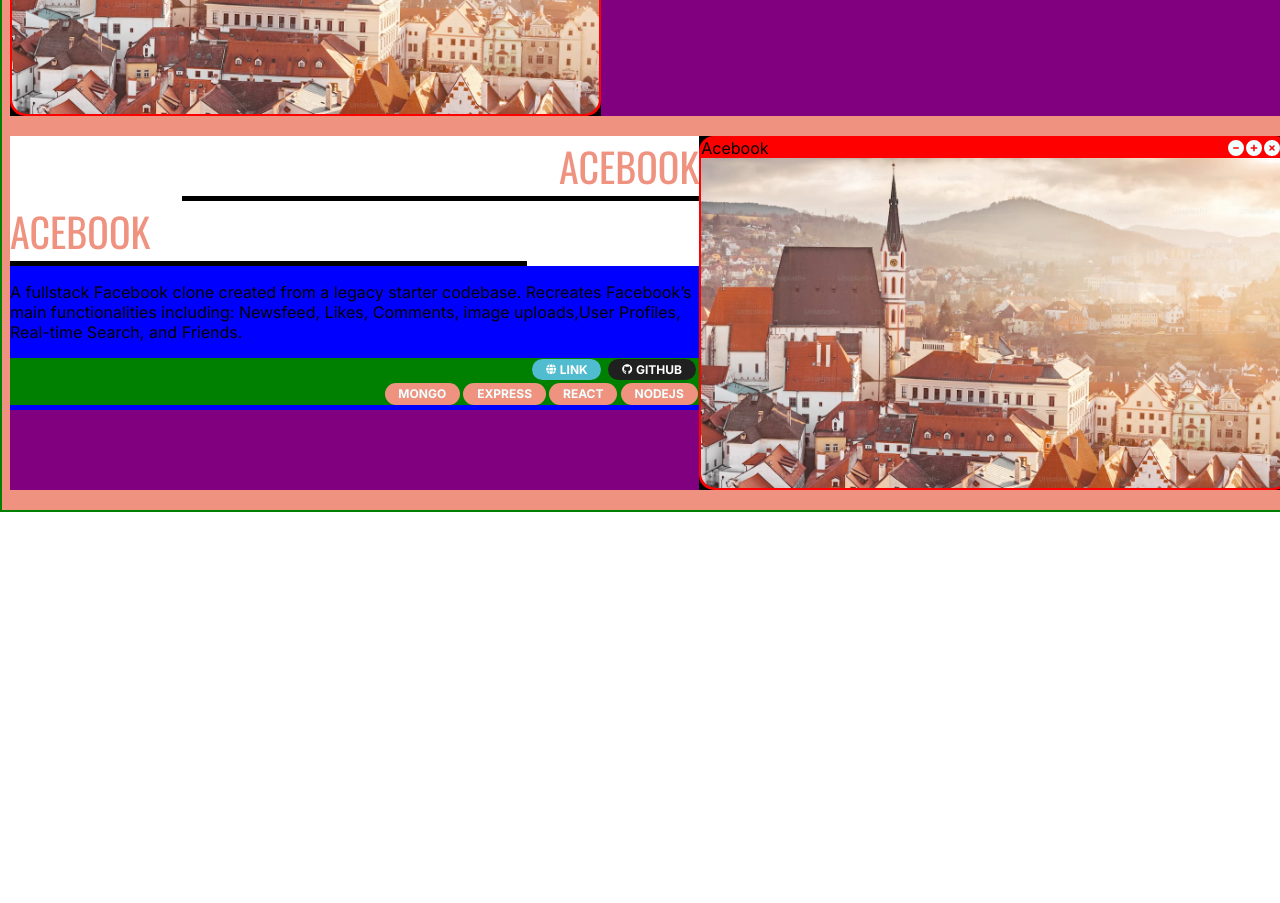
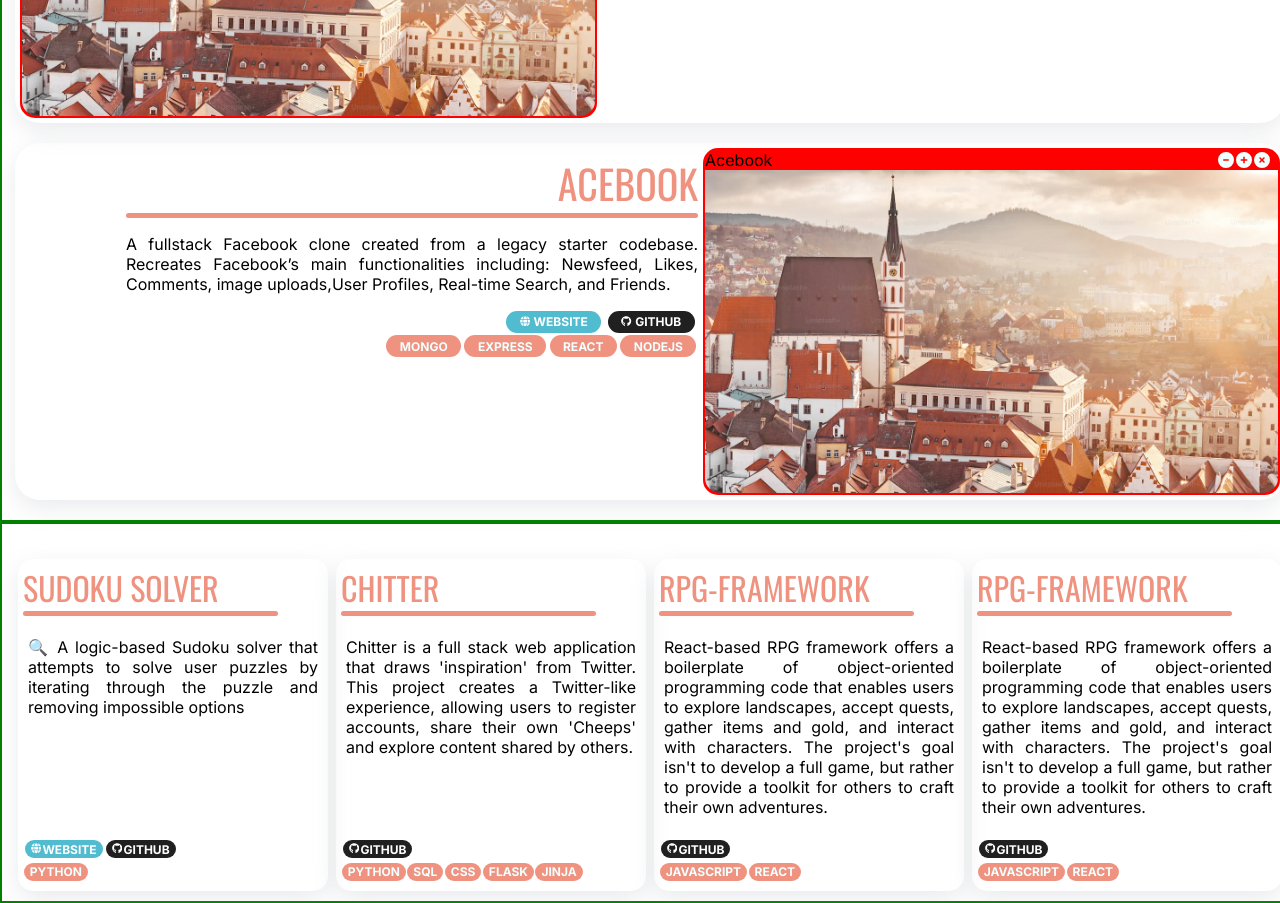
Before and after one commit to Fordcois/Portfolio, a Next.js app: page / in a window 1280 px wide. Shown: the part 240-1143 px from the top of the page. Before the commit the page ends 800 px from the top, so only its background shows below. Built offline with nearby package versions, Linux system fonts and the light colour scheme.

Commit message:
Extracts TechStack into Seperate Componenet

```diff
--- a/src/app/globals.css
+++ b/src/app/globals.css
@@ -3,6 +3,7 @@
   --Pink: #ef9380;
   --Blue: #51bbcf;
   --MainFont: "Oswald", sans-serif;
+  --Shadow:box-shadow: rgba(149, 157, 165, 0.2) 0px 8px 24px;
 }
 
 body {
@@ -129,12 +130,12 @@ body {
   height: 5px;
   width: 85%;
   background-color: var(--Pink);
+  border-radius: 50px;
 }
 
 .Project-Description{
   text-align: justify;
   text-justify: inter-word;
-  padding-right: 15%;
 }
 
 .BrowserButton {
--- a/src/app/page.js
+++ b/src/app/page.js
@@ -11,10 +11,11 @@ export default function Home() {
     <>
     {/* <HomePage />
     <BrowserProjects />
-    <NonVisualProjects/>
+
     <Contact/>
     <ContainerTest/> */}
     <ResonsiveImage />
+    <NonVisualProjects/>
     </>
   );
 }
--- a/src/app/style.css
+++ b/src/app/style.css
@@ -3,15 +3,73 @@
   --Pink: #ef9380;
   --Blue: #51bbcf;
   --MainFont: "Oswald", sans-serif;
+  --Shadow:rgba(149, 157, 165, 0.2) 0px 8px 24px;
+
 }
 
 .container {
-  background-color: #ef9380;
     width: 100%;
     margin-left: auto;
     margin-right: auto;
     padding-left: 0.5rem;
     padding-right: 0.5rem;
+  }
+
+.container-wrapContent {
+  display: flex;
+  flex-wrap: wrap;
+  justify-content: space-evenly;
+  padding: 10px;
+  width: 100%;
+  margin-left: auto;
+  margin-right: auto;
+  padding-left: 0.5rem;
+  padding-right: 0.5rem;
+}
+  /* xs */
+  @media (min-width: 475px) {
+    .container-wrapContent {
+      max-width: 475px;
+      border: 2px solid blue;
+    }
+
+}
+
+/* sm */
+  @media (min-width: 640px) {
+    .container-wrapContent {
+      max-width: 640px;
+      border: 2px solid red;
+    }
+  }
+
+  /* md */
+  @media (min-width: 768px) {
+    .container-wrapContent {
+      max-width: 768px;
+      border: 2px solid green;
+    }
+  }
+
+  /* lg */
+  @media (min-width: 1024px) {
+    .container-wrapContent {
+      max-width: 1024px;
+    }
+  }
+
+  /* xl */
+  @media (min-width: 1280px) {
+    .container-wrapContent {
+      max-width: 1280px;
+    }
+  }
+
+  /* 2xl */
+  @media (min-width: 1536px) {
+    .container-wrapContent {
+      max-width: 1536px;
+    }
   }
 
 
@@ -20,7 +78,10 @@
     flex-direction: column;
     justify-content: center;
     align-items: center;
-    background-color: rgb(210, 154, 210);
+    margin: 5px;
+    padding: 5px;
+    border-radius: 25px;
+    box-shadow: var(--Shadow);
 }
 
 .Homepage-Background{
@@ -175,7 +236,6 @@
       margin-bottom: 20px;
       align-items: flex-start;
       height: min-content;
-      background-color: purple;
     }
   }
 
--- a/src/components/BrowserProjects/browser-desc.js
+++ b/src/components/BrowserProjects/browser-desc.js
@@ -3,29 +3,22 @@ import TechStackDisplay from './tech-stack';
 
 const BrowserDesc = ({Align,projectName,projectDescription,projectTechUsed,github,website}) => {
 
+
+
 return (
   // TODO Media query This
 
-  <div style={{backgroundColor:'blue',justifyContent:'flex-start',width:'70%'}}>
-      {/* Right Align  */}
-    <div style={{backgroundColor:'white',textAlign:'right'}}>
+  <div style={{justifyContent:'flex-start',width:'70%',padding:'5px'}}>
+
+    <div style={{textAlign:Align}}>
       <span className="TitlePinkGradient" style={{ marginLeft: 'auto' }}>{projectName.toUpperCase()}</span>
-      <div style={{ width: '75%', marginLeft: 'auto', backgroundColor: 'black',height:'5px' }}></div>
-    </div>
-    {/* Left Align */}
-    <div style={{backgroundColor:'white',textAlign:'left'}}>
-      <span className="TitlePinkGradient" style={{ marginLeft: 'auto' }}>{projectName.toUpperCase()}</span>
-      <div style={{ width: '75%', backgroundColor: 'black',height:'5px' }}></div>
+      <div className="TitlePinkGradient-Underline" style={{ marginLeft: (Align === 'Right' ? 'auto' : '0')}}></div>
     </div>
 
-            <p>{projectDescription}</p>
-            <TechStackDisplay TechStack={projectTechUsed} Github={github} Website={website} />
-
-
-
+    <p className="Project-Description" style={{paddingRight:(Align === 'Left' ? '15%' : '0%'),paddingLeft:(Align === 'Right' ? '15%' : '0%')}}>{projectDescription}</p>
+    <TechStackDisplay TechStack={projectTechUsed} Github={github} Website={website} Align={Align}/>
 
   </div>
-      );
-};
+      );};
 
 export default BrowserDesc;
--- a/src/components/BrowserProjects/browser-image.js
+++ b/src/components/BrowserProjects/browser-image.js
@@ -9,7 +9,7 @@ const BrowserImage = ({ Align, projectName, image }) => {
 
     return (
         // TODO Justify Content Needs to be pushed to a Media Query!
-        <div style={{ backgroundColor: 'black', width: '60%', display: 'flex', justifyContent: 'center' }}>
+        <div style={{ width: '60%', display: 'flex', justifyContent: 'center' }}>
             <div style={{ width: 'auto', height: 'auto', display: 'flex', flexDirection: 'column',border:'2px solid red',borderRadius:'15px 15px 15px 15px', backgroundColor:'red' }}>
                 <div style={{ backgroundColor: 'red', width: '100%', display:'flex', justifyContent:'space-between',borderRadius:'15px 15px 0px 0px'}}>
                     <span >{projectName}</span>
--- a/src/components/BrowserProjects/tech-stack.js
+++ b/src/components/BrowserProjects/tech-stack.js
@@ -1,18 +1,17 @@
 import React from 'react';
 import { FaGithub, FaGlobe } from "react-icons/fa";
 
-const TechStackDisplay = ({TechStack,Github,Website}) => {
+const TechStackDisplay = ({Align,TechStack,Github,Website}) => {
 
 return (
 
-  <div style={{backgroundColor:'green',textAlign:'right',width:'100%'}}>
-
+<div style={{textAlign:Align,width:'100%'}}>
 
             <div style={{marginBottom:'5px',justifyContent:'right'}}>
                 {Website ? (
                 <a href={Website} style={{ textDecoration: "none", color: "inherit" }} >
                     <span className="TechBubbleBlue">
-                        <FaGlobe style={{ fontSize: ".65rem", marginRight: ".5%" }} />LINK
+                        <FaGlobe style={{ fontSize: ".65rem", marginRight: ".5%" }} />WEBSITE
                     </span>
                 </a>
                 ) : null}
@@ -28,7 +27,7 @@ return (
 
             </div>
 
-            <div style={{display:'flex', marginBottom:'5px',justifyContent:'right',flexWrap:'wrap'}}>
+            <div style={{display:'flex', marginBottom:'5px',justifyContent:Align,flexWrap:'wrap'}}>
                 {TechStack.map((tech, index) => (
                 <span key={index} className="TechBubble">
                     {tech.toUpperCase()}
--- a/src/components/NoVisualProjects.js
+++ b/src/components/NoVisualProjects.js
@@ -19,6 +19,7 @@ const projects = [
         "🔍 A logic-based Sudoku solver that attempts to solve user puzzles by iterating through the puzzle and removing impossible options",
     techUsed: ["Python"],
     github: "https://github.com/Fordcois/sudokuSolver",
+    website:'facebook.com'
     },
     {
     name: "Chitter",
@@ -42,7 +43,7 @@ const projects = [
 
 const Lorum = 'Lorem ipsum dolor sit amet, consectetur adipiscing elit. Donec in felis at risus gravida dictum quis quis ex. Aliquam congue tellus eu laoreet laoreet. In laoreet magna sed orci blandit pharetra. Duis id nulla et mauris suscipit malesuada. Fusce sagittis ipsum ac massa convallis lobortis. Integer at orci ac ligula lobortis posuere non vel lacus. Vivamus volutpat tellus a est semper, ut commodo lectus bibendum. Praesent tincidunt bibendum mauris, placerat aliquam dui aliquam nec. Suspendisse non ligula in orci interdum ornare. Cras vel tempus odio. Pellentesque eget volutpat lorem, vel dapibus massa. Lorem ipsum dolor sit amet, consectetur adipiscing elit. Suspendisse in bibendum lectus. '
 return (
-<div className="NoGraphic-ProjectDiv-Container" >
+<div className="container-wrapContent" >
 {projects.map((project,index) => (
     <SingleNonVisualProject key={index} name={project.name} description = {project.description} tech={project.techUsed} github={project.github} website={project.website}/>
 
--- a/src/components/SingleNonVisualProject.js
+++ b/src/components/SingleNonVisualProject.js
@@ -1,4 +1,5 @@
 import { FaGithub, FaGlobe } from "react-icons/fa";
+import TechStackDisplay from "./BrowserProjects/tech-stack";
 
 const SingleNonVisualProject = ({name,description,tech,github,website}) => {
 return(
@@ -8,30 +9,10 @@ return(
             <div className="TitlePinkGradient-Underline"></div>
             <p className="NoGraphic-Project-Description">{description}</p>
         </div>
-        <div className="NonVisualTechStack">
-        {website ? (
-                <a href={website} style={{ textDecoration: "none", color: "inherit" }} >
-                <span className="TechBubbleBlue">
-                    <FaGlobe style={{ fontSize: ".65rem", marginRight: ".5%" }} />LINK
-                </span>
-                </a>
-                ) : null}
 
-        {github ? (
-                <a href={github} style={{ textDecoration: "none", color: "inherit" }}>
-                    <span className="TechBubbleBlue"> <FaGithub style={{ fontSize: ".65rem", marginRight: ".5%" }}/>
-                        GITHUB
-                    </span>
-                </a>
-                ) : null}
-        <br/>
-        {tech.map((tech,index) => (
-                <span key={index} className="TechBubble">
-                    {tech.toUpperCase()}
-                </span>
-                ))}
+        <TechStackDisplay TechStack={tech} Github={github} Website={website} Align={'Left'}/>
 
-    </div>
+
     </div>
 )
 }
--- a/src/components/responsiveSize.js
+++ b/src/components/responsiveSize.js
@@ -9,7 +9,7 @@ const projects = [
     name: "ABC1",
     image: 'ABC IMAGE',
     description:
-        "ABC, ITS EASY AS 123",
+    "A fullstack Facebook clone created from a legacy starter codebase. Recreates Facebook’s main functionalities including: Newsfeed, Likes, Comments, image uploads,User Profiles, Real-time Search, and Friends.",
     techUsed: ["Mongo", "Express", "React", "NodeJS"],
     github:"https://github.com"
     },
```
